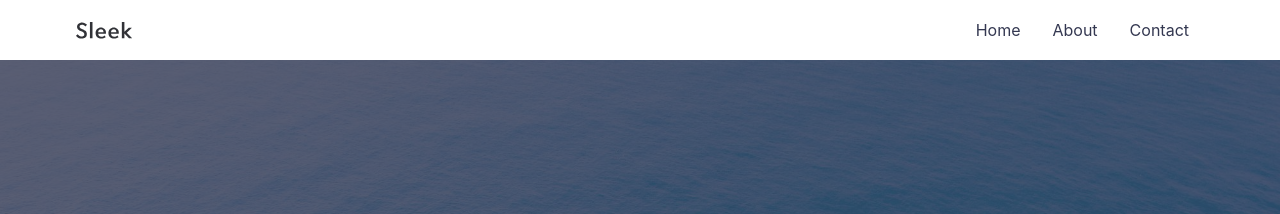
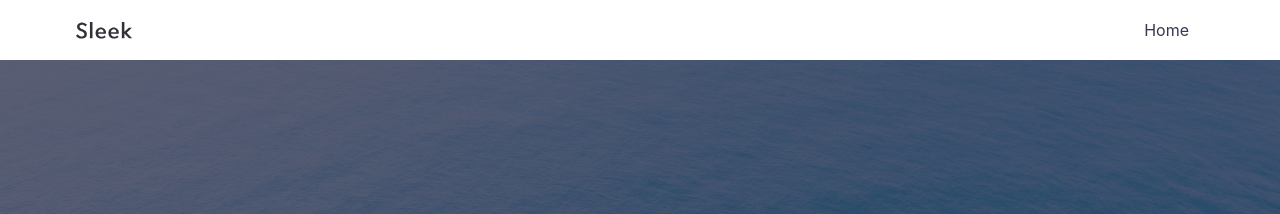
Before and after one commit to fanbomeng97/fanbomeng97..github.io, a Jekyll site: the page built from index.md, in a window 1280 px wide. Shown: the top 214 px of the page. Built offline with Jekyll 4.4.1, drawn with Linux system fonts in a browser that asks for light colours.

Commit message:
Update header.html

```diff
--- a/_includes/header.html
+++ b/_includes/header.html
@@ -9,10 +9,6 @@
       <nav class="header__links">
         <div class="container header__links-wrapper">
           <a class="header__link" href="{{ '/' | relative_url }}" itemprop="url"><span itemprop="name">Home</span></a>
-          <a class="header__link" href="{{ '/about' | relative_url }}" itemprop="url"><span itemprop="name">About</span></a>
-          <a class="header__link" href="{{ '/contact' | relative_url }}" itemprop="url">
-            <span itemprop="name">Contact</span>
-          </a>
         </div>
       </nav>
       <div class="header__toggle">
```
